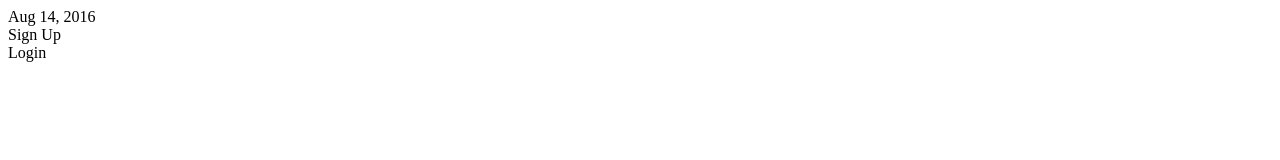
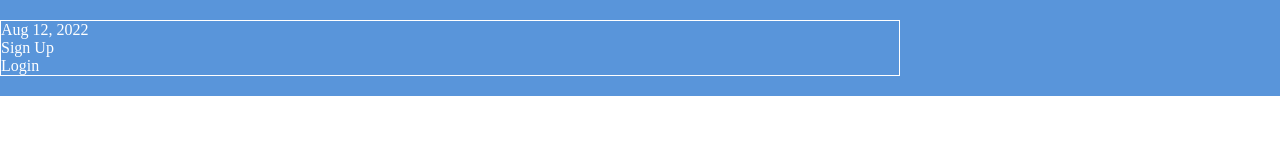
Before and after one commit to Bluejay11/flex-wepage-tutorial-, a plain HTML site: page index.html in a window 1280 px wide. Drawn offline with Linux system fonts and the light colour scheme.

```diff
--- a/index.html
+++ b/index.html
@@ -8,7 +8,7 @@
     <body>
         <div class='menu-container'>
             <div class='menu'>
-              <div class='date'>Aug 14, 2016</div>
+              <div class='date'>Aug 12, 2022</div>
               <div class='signup'>Sign Up</div>
               <div class='login'>Login</div>
             </div>
--- a/styles.css
+++ b/styles.css
@@ -0,0 +1,16 @@
+* {
+    margin: 0;
+    padding: 0;
+    box-sizing: border-box;
+  }
+
+  .menu-container {
+    color: #fff;
+    background-color: #5995DA;  /* Blue */
+    padding: 20px 0;
+  }
+
+  .menu {
+    border: 1px solid #fff;  /* For debugging */
+    width: 900px;
+  }
```
Also changed, not shown: images/awesome-logo.svg (added), images/five.svg (added), images/four.svg (added), images/one.svg (added), images/social-icons.svg (added), images/three.svg (added), images/two.svg (added).
